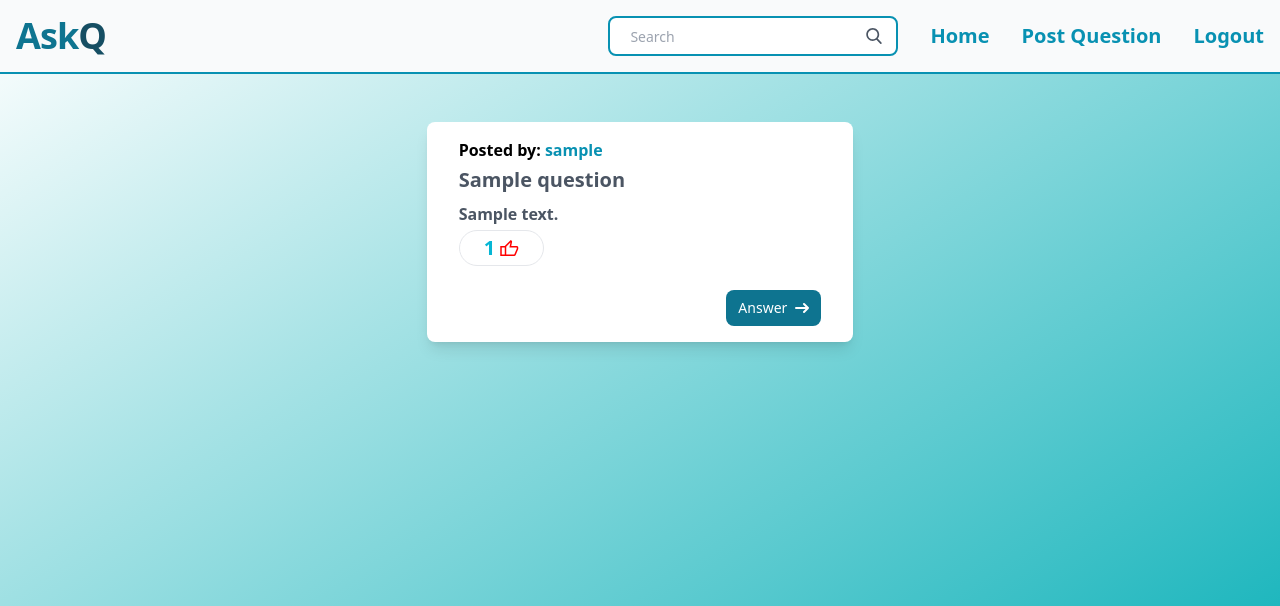
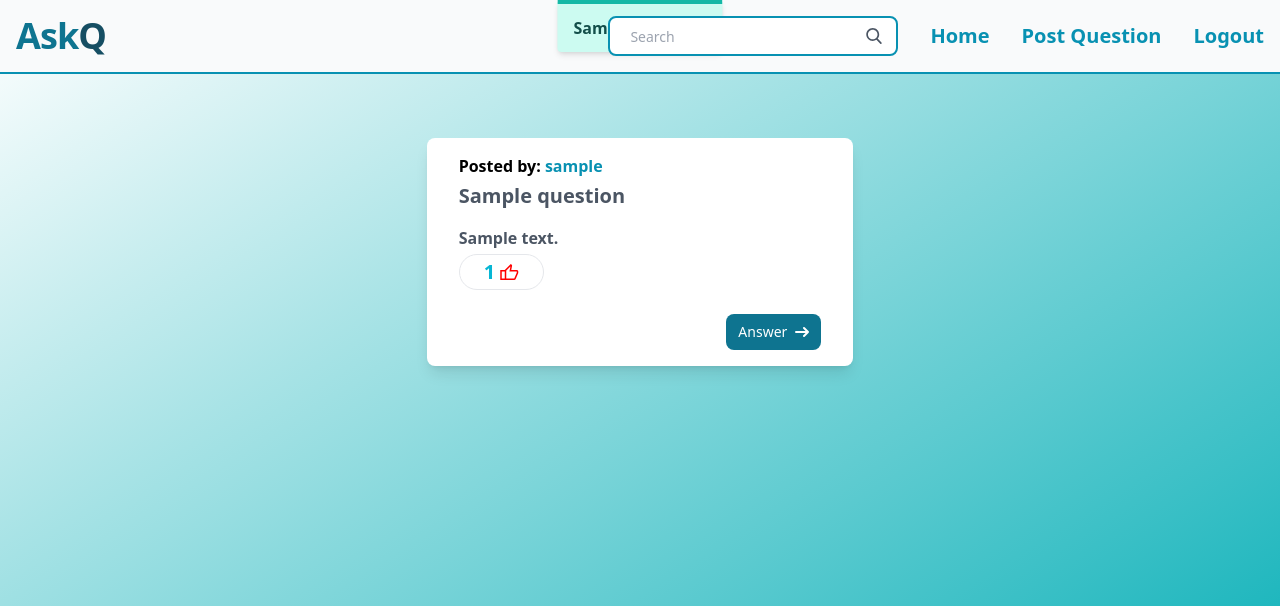
Before and after one commit to Rushikesh8/askQ, a Django app: page /questions/ in a window 1280 px wide. Shown: the top 606 px of the page. Run offline with Django 4.2, Linux system fonts and the light colour scheme; a user stored in the database is signed in; tables that the repository leaves empty hold one stand-in row (values such as "Sample post"); one stand-in notice (Sample message) is shown; some libraries are stand-ins or nearby versions.

Commit message:
handle if post doesn't exist

```diff
--- a/quora_app/models.py
+++ b/quora_app/models.py
@@ -10,7 +10,6 @@ class BaseModel(models.Model):
 class Question(BaseModel):
     user = models.ForeignKey(User, on_delete=models.CASCADE)
     title = models.CharField(max_length=500)
-    content = models.TextField()
 
 class Answer(BaseModel):
     user = models.ForeignKey(User, on_delete=models.CASCADE)
--- a/quora_app/views.py
+++ b/quora_app/views.py
@@ -2,7 +2,7 @@ from django.shortcuts import render,redirect
 from django.db.models import Q
 from quora_app.forms import CustomSignupForm,CustomLoginForm,QuestionForm,AnswerForm
 from django.contrib.auth import login, authenticate,logout
-from django.contrib.auth.decorators import login_required
+from django.contrib import messages
 from quora_app.dbapi import get_all_questions,get_answer,get_question,filter_answer
 
 def custom_signup(request):
@@ -26,6 +26,8 @@ def custom_login(request):
             if user:
                 login(request, user)
                 return redirect('questions')
+            else:
+                messages.error(request, "Error: Invalid Username or Password")
     else:
         form = CustomLoginForm()
     return render(request, 'login.html', {'form': form})
--- a/templates/base.html
+++ b/templates/base.html
@@ -18,6 +18,28 @@
 </style>
 </head>
 <body class="bg-color">
+    {% if messages %}
+    {% for message in messages %}
+
+    {% if message.tags == 'error' %}
+    <div class="bg-red-100 border-t-4 border-red-500 rounded-b text-red-900 px-4 py-3 shadow-md absolute top-0 left-2/4 -translate-x-2/4" role="alert">
+        <div>
+            <p class="font-bold text-center">{{message}}</p>
+
+        </div>
+      </div>
+    {% else %}
+    <div class="bg-teal-100 border-t-4 border-teal-500 rounded-b text-teal-900 px-4 py-3 shadow-md absolute absolute top-0 left-2/4 -translate-x-2/4" role="alert">
+        <div>
+            <p class="font-bold text-center">{{message}}</p>
+            <!-- <p class="text-sm">Make sure you know how these changes affect you.</p> -->
+        </div>
+      </div>
+    {% endif %}
+
+    {% endfor %}
+
+    {% endif %}
         <nav class="bg-gray-50 border-b-2 border-cyan-600">
             <div class="max-w-screen-xl flex flex-wrap items-center justify-between mx-auto p-4">
             <div class="text-2xl font-extrabold leading-none tracking-tight text-cyan-700 md:text-4xl flex items-center">
@@ -67,7 +89,7 @@
             </div>
 
     </nav>
-    <div class="my-12">
+    <div class="my-16">
     {% block content %}
     {% endblock %}
     </div>
--- a/templates/questions.html
+++ b/templates/questions.html
@@ -1,10 +1,11 @@
 {% extends 'base.html' %}
 
 {% block content %}
+    {% if questions %}
     {% for question in questions %}
     <div class="w-1/3 py-4 px-8 bg-white shadow-lg rounded-lg my-2 mx-auto">
     <p class="font-semibold text-md mb-1">Posted by: <span class="text-cyan-600">{{ question.user.username }}</span></p>
-    <h3 class="font-bold text-gray-600 text-xl mb-2">{{ question.title }}</h3>
+    <h3 class="font-bold text-gray-600 text-xl mb-4">{{ question.title }}</h3>
     <div class="max-h-40 overflow-y-auto">
     {% for answer in question.answer_set.all %}
     <p class="font-semibold text-gray-600">{{ answer.content }}</p>
@@ -42,12 +43,14 @@
     </div>
 
     </div>
-
-
-
-
-
-
     {% endfor %}
+    {% else %}
+    <div class="w-1/3 py-4 px-8 bg-white shadow-lg rounded-lg my-2 mx-auto">
+        <h1 class="font-bold text-cyan-600 text-3xl text-center mb-6">Zero posts found.<br>Why don't you post something!</h1>
+        <a href="{% url 'post-question' %}"><button
+        class="flex w-full mt-10 mb-4 justify-center rounded-md  border-transparent bg-cyan-500 py-2 px-4 text-sm  text-white shadow-sm hover:bg-cyan-600 focus:outline-none focus:ring-2 focus:ring-cyan-400 focus:ring-offset-2 font-semibold"
+        type="button">Post Question</button></a>
+    </div>
+    {% endif %}
 
 {% endblock %}
```
Also changed, not shown: quora_mock/settings.py (+16 -3 lines), quora_app/migrations/0002_remove_question_content_alter_question_title.py (added).
